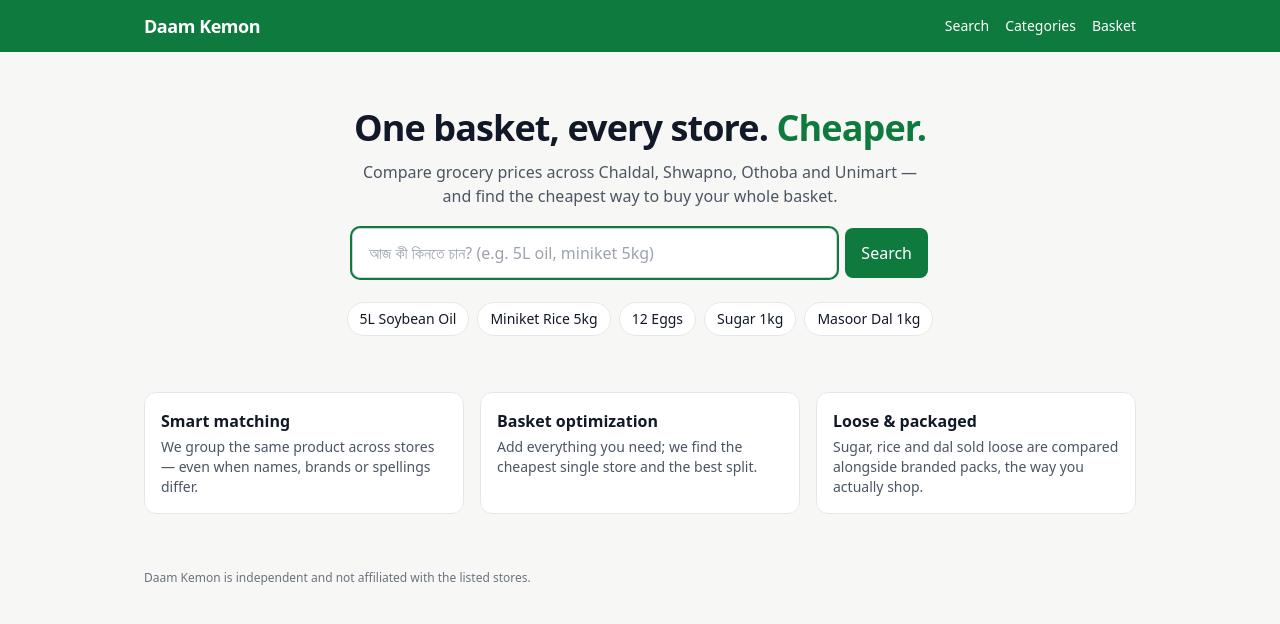
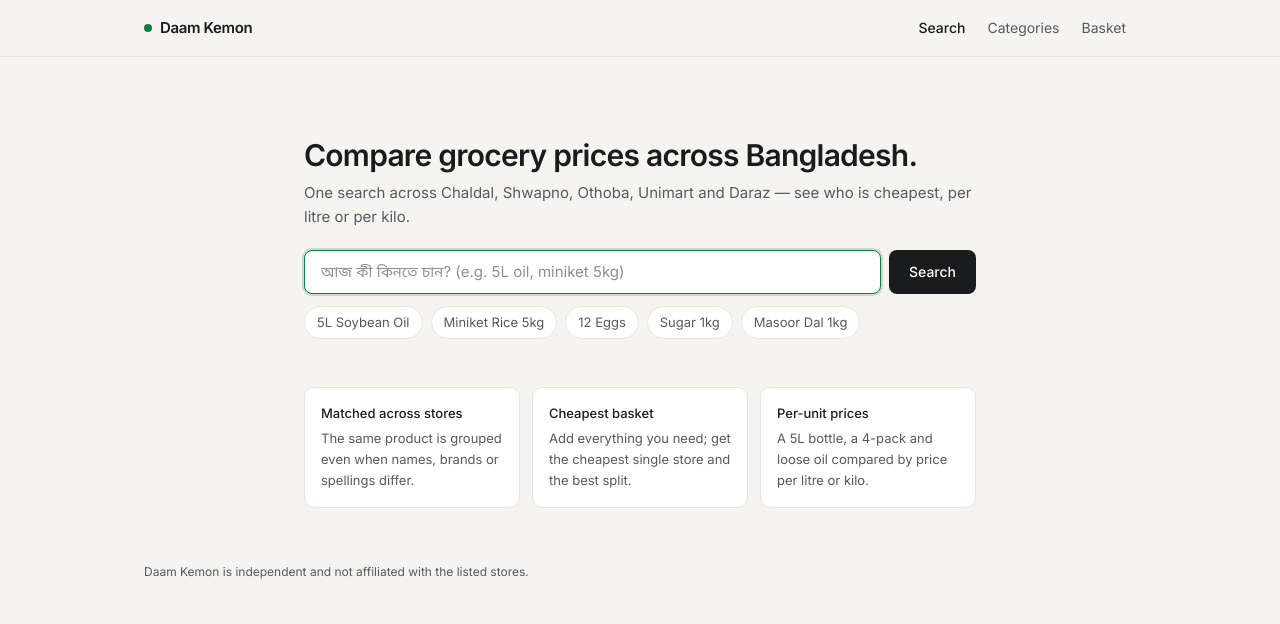
Before and after one commit to abusalehmnasim/daam-kemon, a Next.js app in the folder frontend/: page / in a window 1280 px wide. Shown: the top 624 px of the page. Built offline with nearby package versions, Linux system fonts and the light colour scheme; no server answers.

Commit message:
UI: design foundation (Inter + Noto Bengali, tokens), calm shell + home

```diff
--- a/frontend/app/globals.css
+++ b/frontend/app/globals.css
@@ -6,8 +6,29 @@
   color-scheme: light;
 }
 
+html {
+  -webkit-text-size-adjust: 100%;
+}
+
 body {
-  background: #f7f7f5;
-  color: #111827;
+  background: #f5f4f0;
+  color: #1a1b1d;
+  font-family: var(--font-sans), var(--font-bengali), system-ui, sans-serif;
   -webkit-font-smoothing: antialiased;
+  text-rendering: optimizeLegibility;
 }
+
+/* Prices and any aligned figures use tabular numerals so columns line up. */
+.tnum {
+  font-variant-numeric: tabular-nums;
+}
+
+/* One considered focus style everywhere. */
+:focus-visible {
+  outline: 2px solid #0e7a46;
+  outline-offset: 2px;
+}
+
+::selection {
+  background: #d7ebdd;
+}
--- a/frontend/app/layout.tsx
+++ b/frontend/app/layout.tsx
@@ -1,6 +1,16 @@
 import "./globals.css";
 import type { Metadata } from "next";
+import { Inter, Noto_Sans_Bengali } from "next/font/google";
 import Link from "next/link";
+import { SiteNav } from "@/components/SiteNav";
+
+const inter = Inter({ subsets: ["latin"], variable: "--font-sans", display: "swap" });
+const bengali = Noto_Sans_Bengali({
+  subsets: ["bengali"],
+  weight: ["400", "500", "600"],
+  variable: "--font-bengali",
+  display: "swap",
+});
 
 export const metadata: Metadata = {
   metadataBase: new URL(process.env.NEXT_PUBLIC_SITE_URL || "https://daamkemon.vercel.app"),
@@ -11,28 +21,22 @@ export const metadata: Metadata = {
 
 export default function RootLayout({ children }: { children: React.ReactNode }) {
   return (
-    <html lang="en">
+    <html lang="en" className={`${inter.variable} ${bengali.variable}`}>
       <body>
-        <header className="bg-brand text-white">
-          <div className="mx-auto max-w-5xl px-4 py-3 flex items-center justify-between">
-            <Link href="/" className="font-bold text-lg tracking-tight">
+        <header className="sticky top-0 z-20 border-b border-line bg-paper/85 backdrop-blur">
+          <div className="mx-auto flex h-14 max-w-5xl items-center justify-between px-4">
+            <Link
+              href="/"
+              className="flex items-center gap-2 text-[15px] font-semibold tracking-tight text-ink"
+            >
+              <span className="h-2 w-2 rounded-full bg-brand" aria-hidden="true" />
               Daam Kemon
             </Link>
-            <nav className="flex gap-4 text-sm">
-              <Link href="/" className="hover:underline">
-                Search
-              </Link>
-              <Link href="/categories" className="hover:underline">
-                Categories
-              </Link>
-              <Link href="/basket" className="hover:underline">
-                Basket
-              </Link>
-            </nav>
+            <SiteNav />
           </div>
         </header>
-        <main className="mx-auto max-w-5xl px-4 py-6">{children}</main>
-        <footer className="mx-auto max-w-5xl px-4 py-8 text-xs text-gray-500">
+        <main className="mx-auto max-w-5xl px-4 py-8">{children}</main>
+        <footer className="mx-auto max-w-5xl px-4 pb-10 pt-6 text-xs text-muted">
           Daam Kemon is independent and not affiliated with the listed stores.
         </footer>
       </body>
--- a/frontend/app/page.tsx
+++ b/frontend/app/page.tsx
@@ -9,26 +9,43 @@ const SUGGESTIONS = [
   { label: "Masoor Dal 1kg", q: "masoor dal 1kg" },
 ];
 
+const FEATURES = [
+  {
+    title: "Matched across stores",
+    body: "The same product is grouped even when names, brands or spellings differ.",
+  },
+  {
+    title: "Cheapest basket",
+    body: "Add everything you need; get the cheapest single store and the best split.",
+  },
+  {
+    title: "Per-unit prices",
+    body: "A 5L bottle, a 4-pack and loose oil compared by price per litre or kilo.",
+  },
+];
+
 export default function HomePage() {
   return (
-    <div className="space-y-8">
-      <section className="pt-8 text-center space-y-3">
-        <h1 className="text-3xl sm:text-4xl font-bold tracking-tight">
-          One basket, every store. <span className="text-brand">Cheaper.</span>
+    <div className="mx-auto max-w-2xl">
+      <section className="pt-6 sm:pt-12">
+        <h1 className="text-[26px] font-semibold leading-tight tracking-tight text-ink sm:text-3xl">
+          Compare grocery prices across Bangladesh.
         </h1>
-        <p className="text-gray-600 max-w-xl mx-auto">
-          Compare grocery prices across Chaldal, Shwapno, Othoba and Unimart — and find the cheapest
-          way to buy your whole basket.
+        <p className="mt-2 text-[15px] leading-relaxed text-muted">
+          One search across Chaldal, Shwapno, Othoba, Unimart and Daraz — see who is cheapest, per
+          litre or per kilo.
         </p>
-        <div className="max-w-xl mx-auto pt-2">
-          <SearchBar />
+
+        <div className="mt-5">
+          <SearchBar autoFocus />
         </div>
-        <div className="flex flex-wrap gap-2 justify-center pt-3">
+
+        <div className="mt-3 flex flex-wrap gap-2">
           {SUGGESTIONS.map((s) => (
             <Link
               key={s.q}
               href={`/search?q=${encodeURIComponent(s.q)}`}
-              className="text-sm px-3 py-1.5 rounded-full bg-white border border-gray-200 hover:border-brand hover:text-brand"
+              className="rounded-full border border-line bg-card px-3 py-1.5 text-[13px] text-muted transition-colors hover:border-line-strong hover:text-ink"
             >
               {s.label}
             </Link>
@@ -36,29 +53,14 @@ export default function HomePage() {
         </div>
       </section>
 
-      <section className="grid sm:grid-cols-3 gap-4 pt-6">
-        <Feature
-          title="Smart matching"
-          body="We group the same product across stores — even when names, brands or spellings differ."
-        />
-        <Feature
-          title="Basket optimization"
-          body="Add everything you need; we find the cheapest single store and the best split."
-        />
-        <Feature
-          title="Loose & packaged"
-          body="Sugar, rice and dal sold loose are compared alongside branded packs, the way you actually shop."
-        />
+      <section className="mt-12 grid gap-3 sm:grid-cols-3">
+        {FEATURES.map((f) => (
+          <div key={f.title} className="rounded-card border border-line bg-card p-4">
+            <h2 className="text-[13px] font-medium text-ink">{f.title}</h2>
+            <p className="mt-1 text-[13px] leading-relaxed text-muted">{f.body}</p>
+          </div>
+        ))}
       </section>
     </div>
   );
 }
-
-function Feature({ title, body }: { title: string; body: string }) {
-  return (
-    <div className="bg-white border border-gray-200 rounded-xl p-4">
-      <h3 className="font-semibold mb-1">{title}</h3>
-      <p className="text-sm text-gray-600">{body}</p>
-    </div>
-  );
-}
--- a/frontend/components/SearchBar.tsx
+++ b/frontend/components/SearchBar.tsx
@@ -3,7 +3,13 @@
 import { useRouter } from "next/navigation";
 import { useState } from "react";
 
-export function SearchBar({ initial = "" }: { initial?: string }) {
+export function SearchBar({
+  initial = "",
+  autoFocus = false,
+}: {
+  initial?: string;
+  autoFocus?: boolean;
+}) {
   const [q, setQ] = useState(initial);
   const router = useRouter();
 
@@ -13,19 +19,21 @@ export function SearchBar({ initial = "" }: { initial?: string }) {
         e.preventDefault();
         if (q.trim()) router.push(`/search?q=${encodeURIComponent(q.trim())}`);
       }}
-      className="flex gap-2 w-full"
+      className="flex gap-2"
+      role="search"
     >
       <input
         value={q}
         onChange={(e) => setQ(e.target.value)}
         type="search"
         placeholder="আজ কী কিনতে চান? (e.g. 5L oil, miniket 5kg)"
-        className="flex-1 px-4 py-3 rounded-lg border border-gray-300 bg-white text-base focus:outline-none focus:ring-2 focus:ring-brand"
-        autoFocus
+        aria-label="Search products"
+        className="h-11 flex-1 rounded-lg border border-line bg-card px-4 text-[15px] text-ink placeholder:text-faint focus:border-brand focus:outline-none focus:ring-2 focus:ring-brand/20"
+        autoFocus={autoFocus}
       />
       <button
         type="submit"
-        className="px-4 py-3 rounded-lg bg-brand text-white font-medium hover:bg-brand-dark"
+        className="h-11 rounded-lg bg-ink px-5 text-sm font-medium text-white transition-colors hover:bg-black focus-visible:outline-offset-2"
       >
         Search
       </button>
--- /dev/null
+++ b/frontend/components/SiteNav.tsx
@@ -0,0 +1,34 @@
+"use client";
+
+import Link from "next/link";
+import { usePathname } from "next/navigation";
+
+const LINKS = [
+  { href: "/", label: "Search" },
+  { href: "/categories", label: "Categories" },
+  { href: "/basket", label: "Basket" },
+];
+
+export function SiteNav() {
+  const pathname = usePathname();
+  return (
+    <nav className="flex items-center gap-0.5 text-sm">
+      {LINKS.map((l) => {
+        const active =
+          l.href === "/" ? pathname === "/" || pathname === "/search" : pathname.startsWith(l.href);
+        return (
+          <Link
+            key={l.href}
+            href={l.href}
+            aria-current={active ? "page" : undefined}
+            className={`rounded-md px-2.5 py-1.5 transition-colors ${
+              active ? "font-medium text-ink" : "text-muted hover:bg-line/60 hover:text-ink"
+            }`}
+          >
+            {l.label}
+          </Link>
+        );
+      })}
+    </nav>
+  );
+}
--- a/frontend/tailwind.config.js
+++ b/frontend/tailwind.config.js
@@ -3,12 +3,26 @@ module.exports = {
   content: ["./app/**/*.{ts,tsx}", "./components/**/*.{ts,tsx}"],
   theme: {
     extend: {
+      fontFamily: {
+        sans: ["var(--font-sans)", "var(--font-bengali)", "system-ui", "sans-serif"],
+      },
       colors: {
+        paper: "#F5F4F0", // warm near-white page background
+        card: "#FFFFFF",
+        ink: "#1A1B1D", // primary text — high contrast
+        muted: "#565961", // secondary text — readable, not dim
+        faint: "#8B8E94", // hints / tertiary
+        line: "#E6E4DD", // hairline borders
+        "line-strong": "#D4D2CA", // hover borders
+        // Green is reserved for the "cheapest / best" signal, used sparingly.
         brand: {
-          DEFAULT: "#0f7a3e",
-          dark: "#0a5c2e",
-          light: "#36a866",
+          DEFAULT: "#0E7A46",
+          dark: "#0A5230",
+          weak: "#EAF3EC",
         },
+      },
+      borderRadius: {
+        card: "10px",
       },
     },
   },
```
